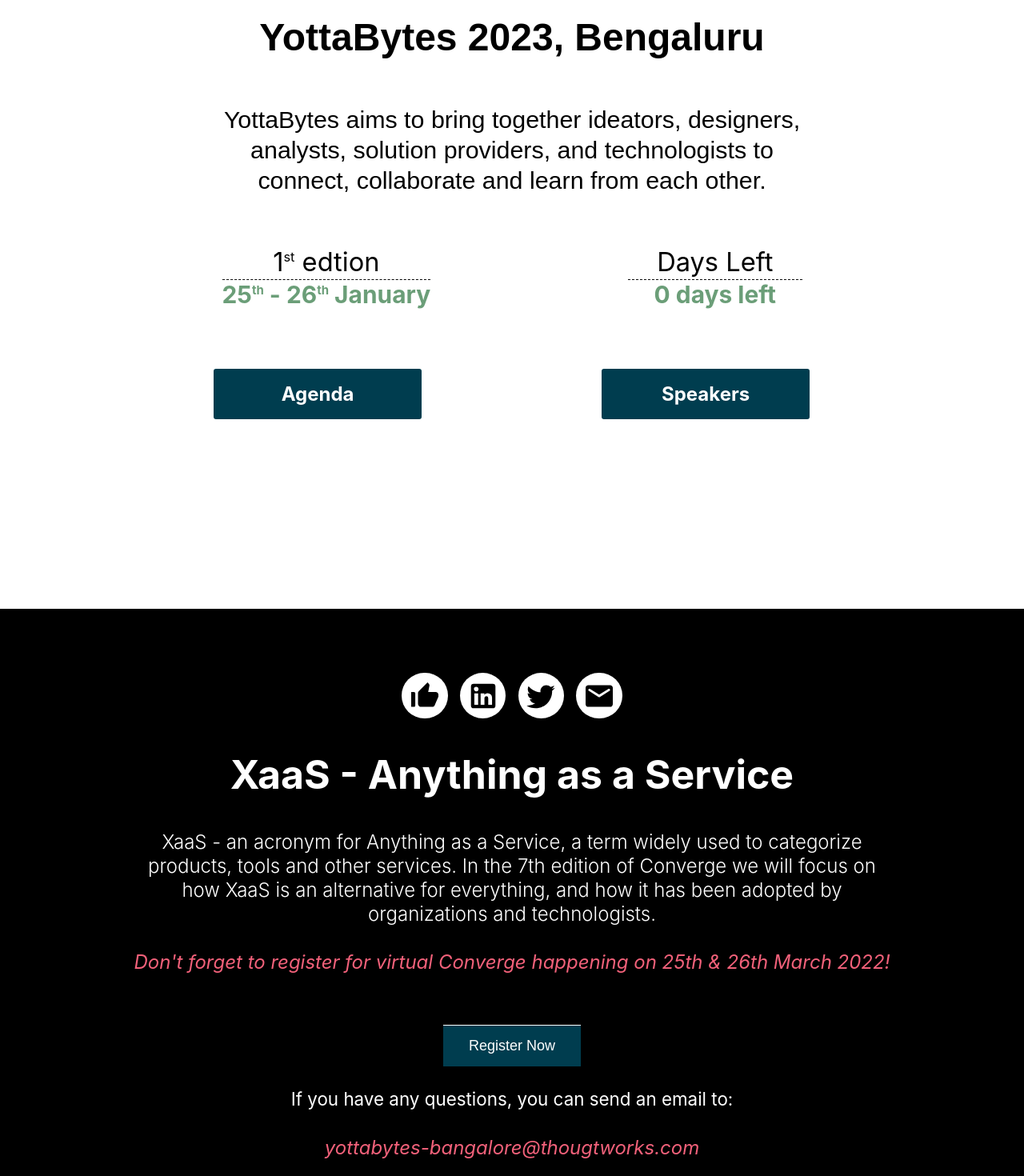
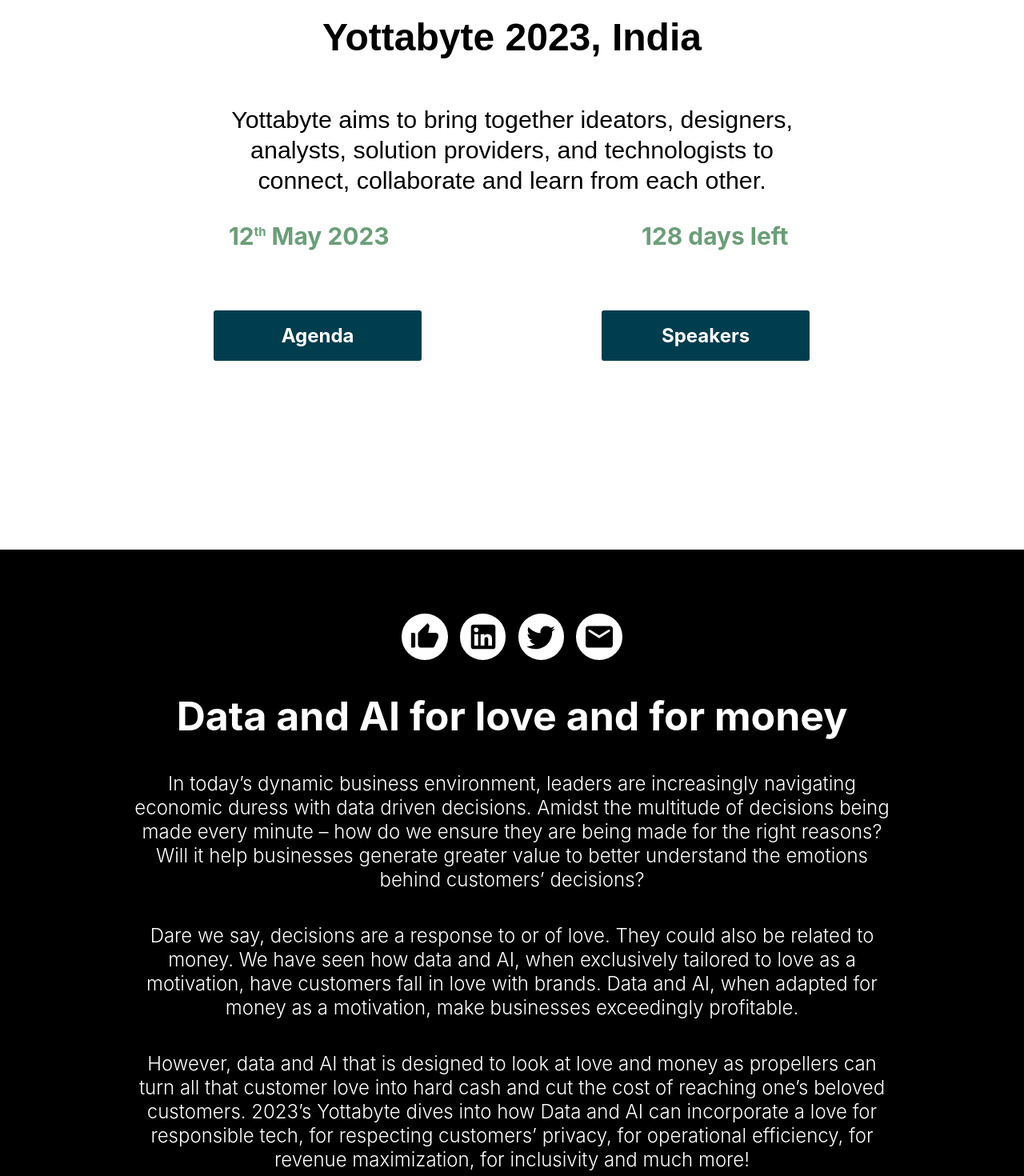
Before and after one commit to ThoughtWorks-Bangalore/Yottabyte, a React (Create React App) app: page / in a window 1280 px wide. Shown: the part 120-1590 px from the top of the page at 80% size. Built offline with nearby package versions, Linux system fonts and the light colour scheme.

Commit message:
[Procheta | Roshni ] Refactor. content and dynamic days

```diff
--- a/public/index.html
+++ b/public/index.html
@@ -23,7 +23,7 @@
       work correctly both with client-side routing and a non-root public URL.
       Learn how to configure a non-root public URL by running `npm run build`.
     -->
-    <title>React App</title>
+    <title>Yottabyte India, 2023</title>
   </head>
   <body>
     <noscript>You need to enable JavaScript to run this app.</noscript>
--- a/src/components/About.js
+++ b/src/components/About.js
@@ -34,34 +34,54 @@
           />
         </div>
         <div className="email_logo">
-          <a href="mailto:yottabytes-bangalore@thoughtworks.com">
+          <a href="mailto:yottabyte_india_core_group@thoughtworks.com">
             <EmailRoundedIcon className="email_icon" />
           </a>
         </div>
       </div>
       <div className="about_details">
-        <h4 className="about_heading"> XaaS - Anything as a Service </h4>
+        <h4 className="about_heading"> Data and AI for love and for money </h4>
         <p className="about_description">
-          XaaS - an acronym for Anything as a Service, a term widely used to
-          categorize products, tools and other services. In the 7th edition of
-          Converge we will focus on how XaaS is an alternative for everything,
-          and how it has been adopted by organizations and technologists.
+          In today’s dynamic business environment, leaders are increasingly
+          navigating economic duress with data driven decisions. Amidst the
+          multitude of decisions being made every minute – how do we ensure they
+          are being made for the right reasons? Will it help businesses generate
+          greater value to better understand the emotions behind customers’
+          decisions?
+        </p>
+        <p className="about_description">
+          Dare we say, decisions are a response to or of love. They could also
+          be related to money. We have seen how data and AI, when exclusively
+          tailored to love as a motivation, have customers fall in love with
+          brands. Data and AI, when adapted for money as a motivation, make
+          businesses exceedingly profitable.
+        </p>
+        <p className="about_description">
+          However, data and AI that is designed to look at love and money as
+          propellers can turn all that customer love into hard cash and cut the
+          cost of reaching one’s beloved customers. 2023’s Yottabyte dives into
+          how Data and AI can incorporate a love for responsible tech, for
+          respecting customers’ privacy, for operational efficiency, for revenue
+          maximization, for inclusivity and much more!
         </p>
         <p className="registration_details">
-          <i>
-            Don't forget to register for virtual Converge happening on 25th &
-            26th March 2022!
-          </i>
+          <i>Venue: Thoughtworks Koramangala and Gurgaon offices.</i>
         </p>
-        <button className="register_button" onClick={()=> RedirectToURL("https://forms.gle/V3LkS2YiRUyiRPgk9")}> Register Now </button>
+        <button
+          className="register_button"
+          onClick={() => RedirectToURL("https://forms.gle/V3LkS2YiRUyiRPgk9")}
+        >
+          {" "}
+          Register Now{" "}
+        </button>
         <p className="email_details">
           If you have any questions, you can send an email to:
         </p>
         <a
-          href="mailto:yottabytes-bangalore@thoughtworks.com"
+          href="mailto:yottabyte_india_core_group@thoughtworks.com"
           className="email"
         >
-          <em> yottabytes-bangalore@thougtworks.com </em>
+          <em> yottabyte_india_core_group@thoughtworks.com </em>
         </a>
       </div>
     </div>
--- a/src/components/Footer.js
+++ b/src/components/Footer.js
@@ -8,7 +8,7 @@
       <div className="footer_text">
         <a href="/" className="footer_links">
           {" "}
-          Converge Bangalore{" "}
+          Yottabyte India{" "}
         </a>
         <p className="text"> sponsored by </p>
         <a href="https://www.thoughtworks.com/" className="footer_links" target="__blank">
--- a/src/components/Introduction.css
+++ b/src/components/Introduction.css
@@ -46,7 +46,6 @@
 .belowDotted {
   font-weight: bold;
   margin-top: 2px;
-  border-top: 1px dashed black;
   color: #6b9e78;
   font-size: 1.1em;
   animation: fadeInUp 1s 1s ease both;
--- a/src/components/Introduction.js
+++ b/src/components/Introduction.js
@@ -1,9 +1,16 @@
-import React from "react";
+import React, { useEffect, useState } from "react";
 import "./Introduction.css";
 import { RedirectToURL } from "../helpers/Redirection";
 import logo from "./../assets/tw-logo.png";
 
 export const Introduction = () => {
+  const [daysLeft, setDaysLeft] = useState(0);
+  useEffect(() => {
+    const targetDate = new Date('2023-05-12');
+    const timeDiff = targetDate.getTime() - new Date().getTime();
+    const daysLeft = Math.ceil(timeDiff / (1000 * 3600 * 24));
+    setDaysLeft(daysLeft);
+  }, []);
   return (
     <section className="introduction_section">
       <img
@@ -12,24 +19,20 @@
         className="logo"
         onClick={() => RedirectToURL("https://www.thoughtworks.com/")}
       />
-      <h1 className="heading"> YottaBytes 2023, Bengaluru </h1>
+      <h1 className="heading"> Yottabyte 2023, India </h1>
       <p className="description">
-        YottaBytes aims to bring together ideators, designers, analysts,
-        solution providers, and technologists to connect, collaborate and learn
-        from each other.
+        Yottabyte aims to bring together ideators, designers, analysts, solution
+        providers, and technologists to connect, collaborate and learn from each
+        other.
       </p>
       <div className="details">
         <div className="edition">
-          <p class="aboveDotted">
-            1<sup>st</sup> edtion
-          </p>
           <h6 className="belowDotted">
-            25<sup>th</sup> - 26<sup>th</sup> January
+            12<sup>th</sup> May 2023
           </h6>
         </div>
         <div className="days">
-          <p class="aboveDotted"> Days Left </p>
-          <h6 className="belowDotted">0 days left </h6>
+          <h6 className="belowDotted">{daysLeft} days left </h6>
         </div>
       </div>
       <div className="buttonSection">
```
Also changed, not shown: 2 other files (tests, documents, lock files or other folders). Lines whose indentation alone changed are shown as unchanged.
